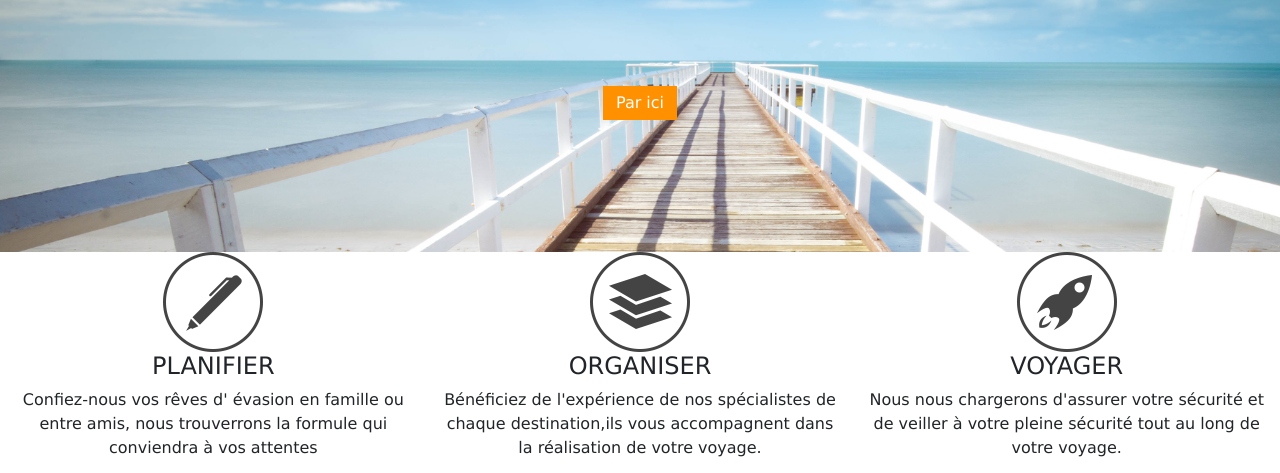
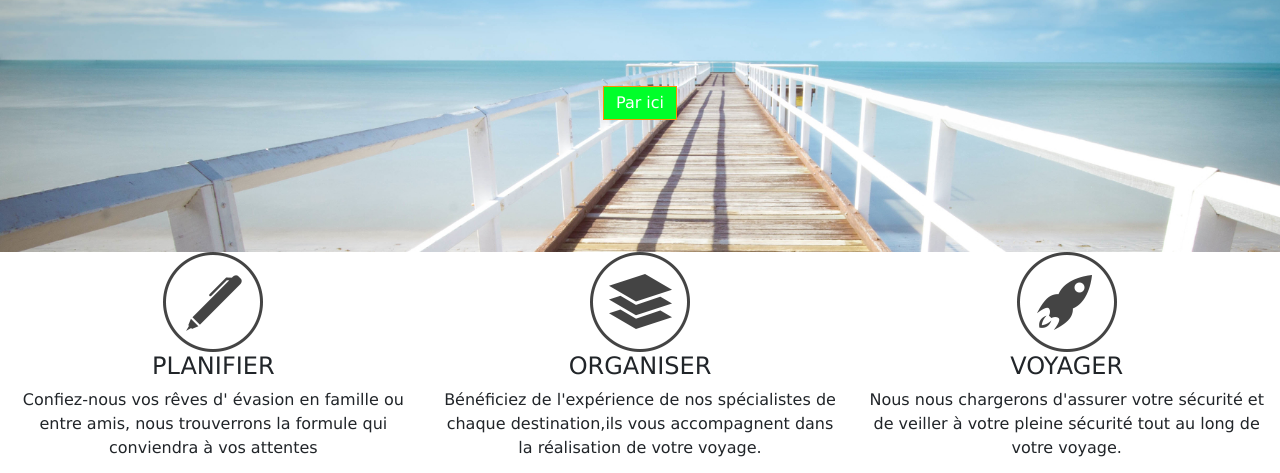
Before and after one commit to Tsilavina0702/siteEnEquipe, a plain HTML site: page index.html in a window 1280 px wide. Shown: the part 327-800 px from the top of the page. Drawn offline with Linux system fonts and the light colour scheme.

Commit message:
style changé

```diff
--- a/style.css
+++ b/style.css
@@ -24,7 +24,7 @@
 .section1 button{
     margin-top: 100px;
     margin-bottom: 80px;
-    background: rgb(255, 145, 0);
+    background: rgb(0, 255, 42);
     border: solid 1px rgb(255, 145, 0);
     padding: 4px 12px;
 }
```
